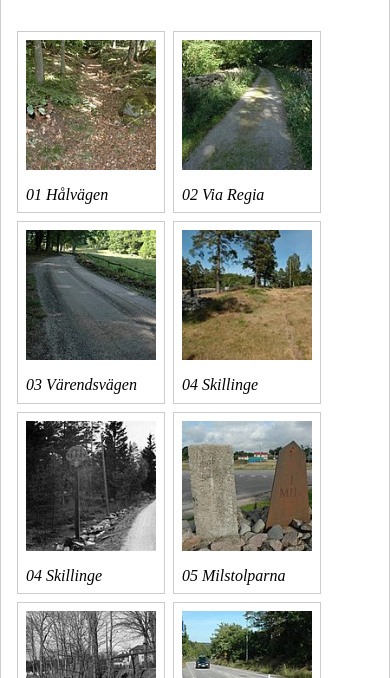
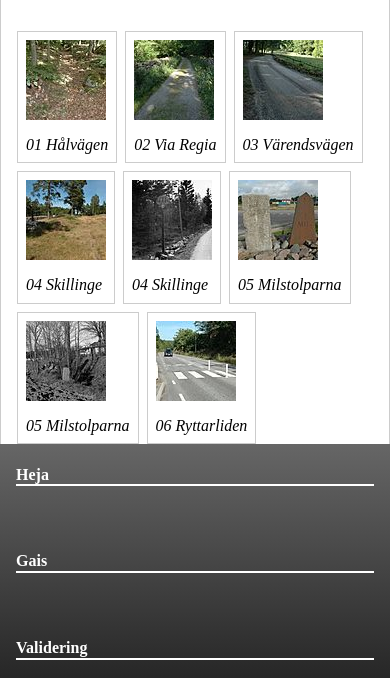
Before and after one commit to lars-x/design-for-speed, a plain HTML site: page index.html in a window 390 px wide. Shown: the part 124-802 px from the top of the page. Drawn offline with Linux system fonts and the light colour scheme.

Commit message:
Fix so 80x80 are used
"Load the image referenced in the srcset list
that has the same size as the slot or, if there
isn't one, the first image that is bigger than
the chosen slot size."

https://developer.mozilla.org/en-US/docs/Learn/HTML/
Multimedia_and_embedding/Responsive_images

```diff
--- a/index.html
+++ b/index.html
@@ -20,35 +20,35 @@
                 <h1>Galleri</h1>
             </header>
             <figure class='figure left'>
-                <a href='img/800/01_halvagen.jpg'><img srcset='img/80x80/01_halvagen.jpg 80w, img/150x150/01_halvagen.jpg 150w' sizes='(max-width: 400px) 130px, 150px' src='img/150x150/01_halvagen.jpg' alt='Till bilden'></a>
+                <a href='img/800/01_halvagen.jpg'><img srcset='img/80x80/01_halvagen.jpg 80w, img/150x150/01_halvagen.jpg 150w' sizes='(max-width: 400px) 80px, 150px' src='img/150x150/01_halvagen.jpg' alt='Till bilden'></a>
                 <figcaption>01 Hålvägen</figcaption>
             </figure>
             <figure class='figure left'>
-                <a href='img/800/02_via-regia.jpg'><img srcset='img/80x80/02_via-regia.jpg 80w, img/150x150/02_via-regia.jpg 150w' sizes='(max-width: 400px) 130px, 150px' src='img/150x150/02_via-regia.jpg' alt='Till bilden'></a>
+                <a href='img/800/02_via-regia.jpg'><img srcset='img/80x80/02_via-regia.jpg 80w, img/150x150/02_via-regia.jpg 150w' sizes='(max-width: 400px) 80px, 150px' src='img/150x150/02_via-regia.jpg' alt='Till bilden'></a>
                 <figcaption>02 Via Regia</figcaption>
             </figure>
             <figure class='figure left'>
-                <a href='img/800/03_varendsvagen.jpg'><img srcset='img/80x80/03_varendsvagen.jpg 80w, img/150x150/03_varendsvagen.jpg 150w' sizes='(max-width: 400px) 130px, 150px' src='img/150x150/03_varendsvagen.jpg' alt='Till bilden'></a>
+                <a href='img/800/03_varendsvagen.jpg'><img srcset='img/80x80/03_varendsvagen.jpg 80w, img/150x150/03_varendsvagen.jpg 150w' sizes='(max-width: 400px) 80px, 150px' src='img/150x150/03_varendsvagen.jpg' alt='Till bilden'></a>
                 <figcaption>03 Värendsvägen</figcaption>
             </figure>
             <figure class='figure left'>
-                <a href='img/800/04_skillinge.jpg'><img srcset='img/80x80/04_skillinge.jpg 80w, img/150x150/04_skillinge.jpg 150w' sizes='(max-width: 400px) 130px, 150px' src='img/150x150/04_skillinge.jpg' alt='Till bilden'></a>
+                <a href='img/800/04_skillinge.jpg'><img srcset='img/80x80/04_skillinge.jpg 80w, img/150x150/04_skillinge.jpg 150w' sizes='(max-width: 400px) 80px, 150px' src='img/150x150/04_skillinge.jpg' alt='Till bilden'></a>
                 <figcaption>04 Skillinge</figcaption>
             </figure>
             <figure class='figure left'>
-                <a href='img/800/04_shell-skylt.jpg'><img srcset='img/80x80/04_shell-skylt.jpg 80w, img/150x150/04_shell-skylt.jpg 150w' sizes='(max-width: 400px) 130px, 150px' src='img/150x150/04_shell-skylt.jpg' alt='Till bilden'></a>
+                <a href='img/800/04_shell-skylt.jpg'><img srcset='img/80x80/04_shell-skylt.jpg 80w, img/150x150/04_shell-skylt.jpg 150w' sizes='(max-width: 400px) 80px, 150px' src='img/150x150/04_shell-skylt.jpg' alt='Till bilden'></a>
                 <figcaption>04 Skillinge</figcaption>
             </figure>
             <figure class='figure left'>
-                <a href='img/800/05_milstolparna.jpg'><img srcset='img/80x80/05_milstolparna.jpg 80w, img/150x150/05_milstolparna.jpg 150w' sizes='(max-width: 400px) 130px, 150px' src='img/150x150/05_milstolparna.jpg' alt='Till bilden'></a>
+                <a href='img/800/05_milstolparna.jpg'><img srcset='img/80x80/05_milstolparna.jpg 80w, img/150x150/05_milstolparna.jpg 150w' sizes='(max-width: 400px) 80px, 150px' src='img/150x150/05_milstolparna.jpg' alt='Till bilden'></a>
                 <figcaption>05 Milstolparna</figcaption>
             </figure>
             <figure class='figure left'>
-                <a href='img/800/05_nattraby-milstolpar.jpg'><img srcset='img/80x80/05_nattraby-milstolpar.jpg 80w, img/150x150/05_nattraby-milstolpar.jpg 150w' sizes='(max-width: 400px) 130px, 150px' src='img/150x150/05_nattraby-milstolpar.jpg' alt='Till bilden'></a>
+                <a href='img/800/05_nattraby-milstolpar.jpg'><img srcset='img/80x80/05_nattraby-milstolpar.jpg 80w, img/150x150/05_nattraby-milstolpar.jpg 150w' sizes='(max-width: 400px) 80px, 150px' src='img/150x150/05_nattraby-milstolpar.jpg' alt='Till bilden'></a>
                 <figcaption>05 Milstolparna</figcaption>
             </figure>
             <figure class='figure left'>
-                <a href='img/800/06_ryttarliden.jpg'><img srcset='img/80x80/06_ryttarliden.jpg 80w, img/150x150/06_ryttarliden.jpg 150w' sizes='(max-width: 400px) 130px, 150px' src='img/150x150/06_ryttarliden.jpg' alt='Till bilden'></a>
+                <a href='img/800/06_ryttarliden.jpg'><img srcset='img/80x80/06_ryttarliden.jpg 80w, img/150x150/06_ryttarliden.jpg 150w' sizes='(max-width: 400px) 80px, 150px' src='img/150x150/06_ryttarliden.jpg' alt='Till bilden'></a>
                 <figcaption>06 Ryttarliden</figcaption>
             </figure>
         </article>
```
